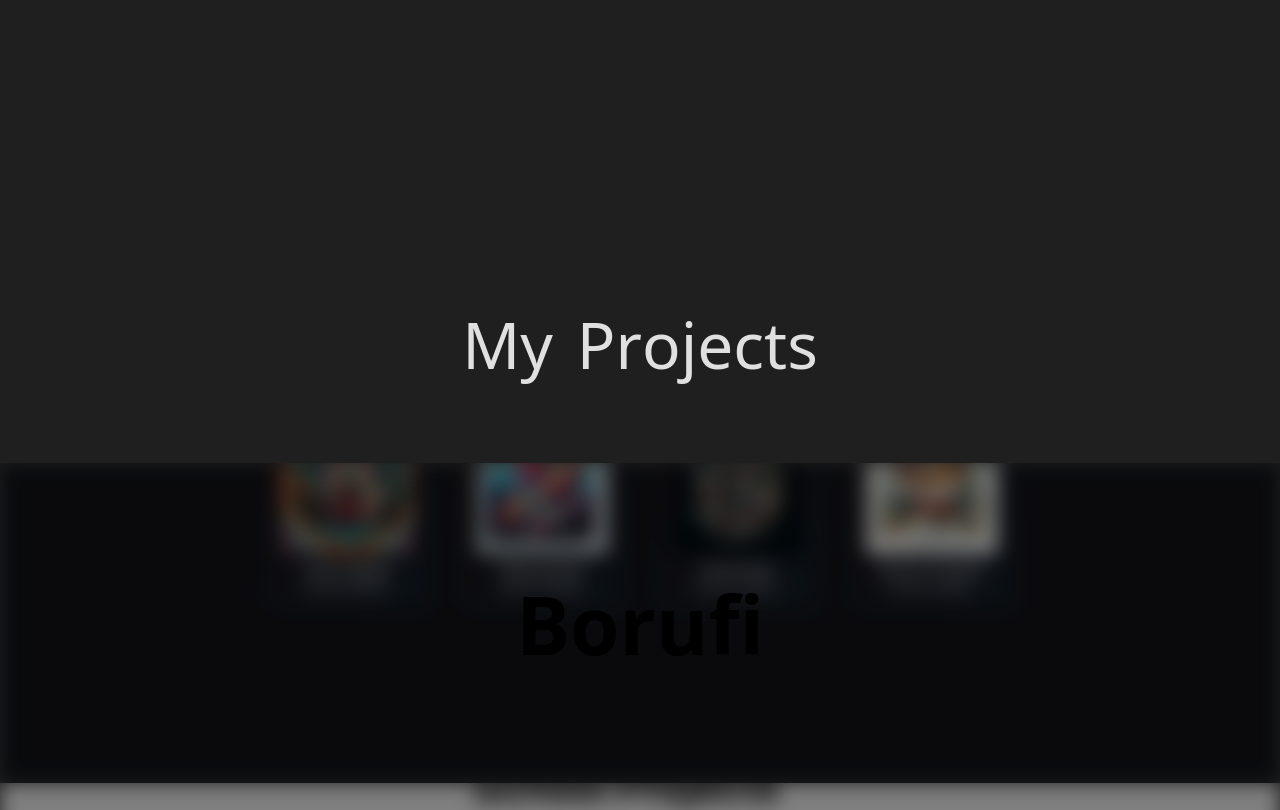
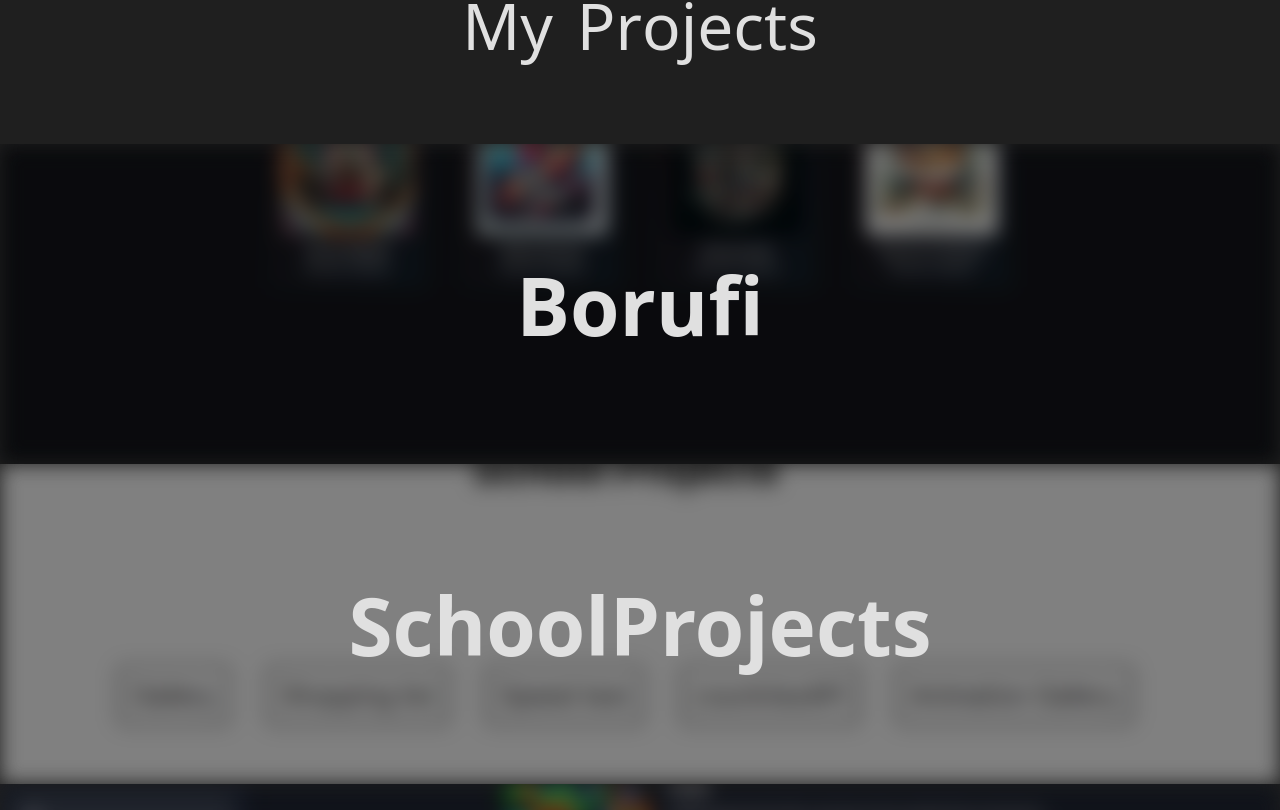
Before and after one commit to lis531/oldPortfolio, a React (Vite) app: page / in a window 1280 px wide. Shown: the part 1450-2260 px from the top of the page. Built offline with nearby package versions, Linux system fonts and the light colour scheme.

Commit message:
Update CSS styles and add conditional logic for theme mode

```diff
--- a/src/app.css
+++ b/src/app.css
@@ -28,11 +28,12 @@ body {
 }
 
 body::-webkit-scrollbar {
-  width: 0.7rem;
+  transition: ease-in-out .5s;
+  width: 5px;
 }
 
 body::-webkit-scrollbar-track {
-  background: var(--bar-color);
+  background: none;
 }
 
 body::-webkit-scrollbar-thumb {
@@ -69,7 +70,7 @@ svg {
   display: flex;
   justify-content: center;
   align-items: center;
-  transition: color ease-in-out .5s, background-color ease-in-out .5s;
+  transition: all ease-in-out .5s;
   border: none;
   color: var(--font-color);
 }
--- a/src/navBar.css
+++ b/src/navBar.css
@@ -3,7 +3,7 @@
     display: flex;
     width: 100%;
     background-color: var(--bar-color);
-    box-shadow: 0 5px 0.5rem var(--box-shadow-color);
+    border-bottom: 2px solid var(--additional-color);
     text-align: center;
     height: clamp(80px, 10vh, 25vh);
     font-size: 2.7rem;
--- a/src/navBar.jsx
+++ b/src/navBar.jsx
@@ -27,6 +27,11 @@ function NavBar() {
     useEffect(() => {
         const sunButton = sunRef.current;
         const moonButton = moonRef.current;
+
+        if(localStorage.getItem("theme") === null) {
+            moonButton.firstElementChild.classList.add('activeMode');
+            sunButton.firstElementChild.classList.remove('activeMode');
+        }
 
         const theme = localStorage.getItem("theme");
         if (theme) {
--- a/src/projects.css
+++ b/src/projects.css
@@ -1,7 +1,5 @@
-.sitePart {
-    padding-bottom: 25vh;
-    overflow: hidden;
-    height: 90vh;
+.sitePart{
+    height: max-content;
     width: -webkit-fill-available;
 }
 
@@ -10,6 +8,8 @@
     padding: 0;
     border: none;
     font-family: inherit;
+    transition: all ease-in-out .5s;
+    color: var(--font-color);
 }
 
 .box {
@@ -22,6 +22,7 @@
     cursor: pointer;
     background: none;
     width: inherit;
+    overflow: hidden;
     height: 100vh;
 }
 
--- a/src/projects.jsx
+++ b/src/projects.jsx
@@ -76,24 +76,10 @@ const Projects = () => {
 
   const modalClassName = `modal ${modalVisible ? '' : 'hidden'}`;
 
-  const backgroundRef = useRef(null);
-  useEffect(() => {
-    const background = backgroundRef.current;
-
-    document.addEventListener('scroll', () => {
-      const scrollY = window.scrollY;
-      if(scrollY !== 0) {
-        background.style.backgroundPosition = `0px ${scrollY / 2}px`;
-      } else {
-        background.style.backgroundPosition = `0px 0px`;
-      }
-    });
-  });
-
   return (
     <>
       <h1 ref={el => elements.current[0] = el}><span className="anim">M</span><span className="anim">y</span><span className='space'></span><span className="anim">P</span><span className="anim">r</span><span className="anim">o</span><span className="anim">j</span><span className="anim">e</span><span className="anim">c</span><span className="anim">t</span><span className="anim">s</span></h1>
-      <div className="sitePart" id="projects" ref={backgroundRef}>
+      <div className="sitePart" id="projects">
         <button onClick={() => toggleModal('Borufi')} className="box">
           <img src='../borufi.png'></img>
           <h3>Borufi</h3>
@@ -115,6 +101,7 @@ const Projects = () => {
           <h3>SnakeTHEgame</h3>
         </button>
       </div>
+
       <div className={modalClassName}>
         {modalVisible && (
           <div className='modal-div'>
```
